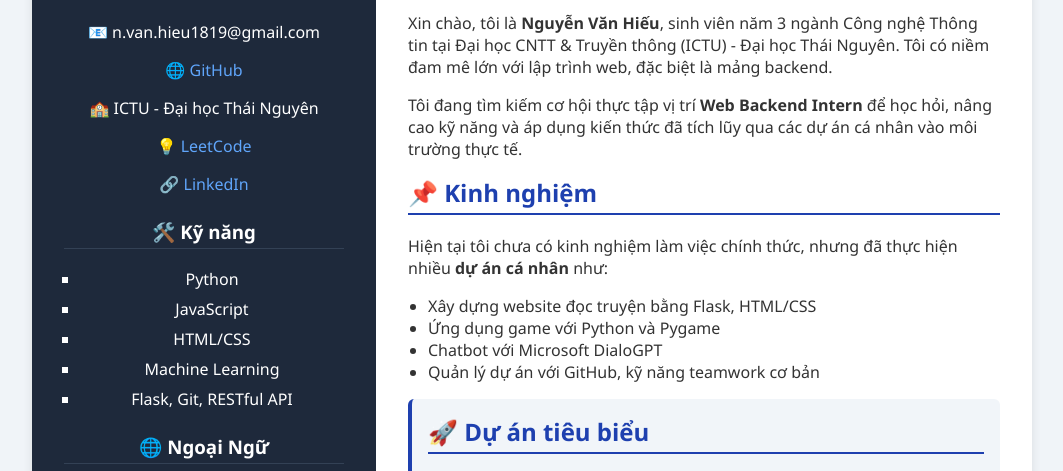
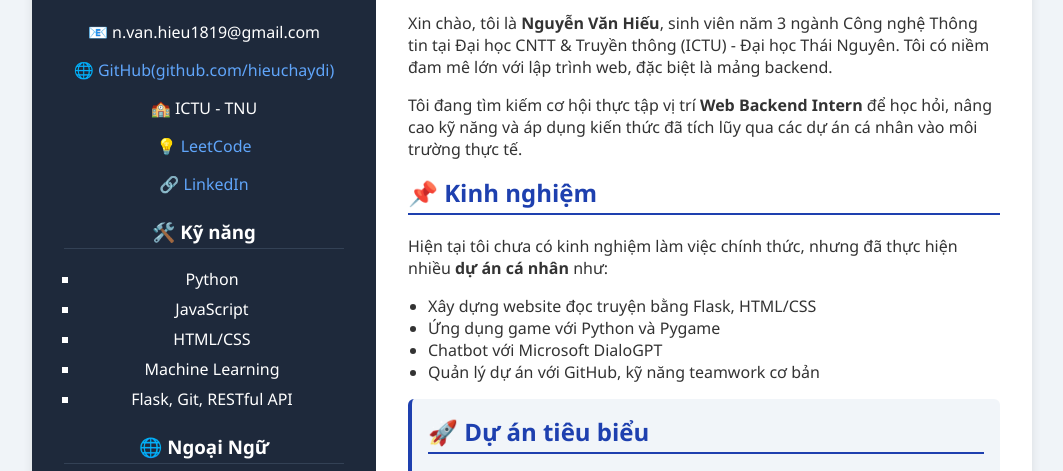
Before and after one commit to hieuchaydii/profile, a plain HTML site: page index.html in a window 1280 px wide. Shown: the part 287-758 px from the top of the page, without its empty margins (108-1171 px from the left). Drawn offline with Linux system fonts and the light colour scheme.

Commit message:
Update index.html

```diff
--- a/index.html
+++ b/index.html
@@ -119,8 +119,8 @@
 
       <div class="contact">
         <p>📧 n.van.hieu1819@gmail.com</p>
-        <p>🌐 <a href="https://github.com/hieuchaydi" target="_blank">GitHub</a></p>
-        <p>🏫 ICTU - Đại học Thái Nguyên</p>
+        <p>🌐 <a href="https://github.com/hieuchaydi" target="_blank">GitHub(github.com/hieuchaydi)</a></p>
+        <p>🏫 ICTU - TNU</p>
         <p>💡 <a href="https://leetcode.com/u/hieuand2004" target="_blank">LeetCode</a></p>
         <p>🔗 <a href="https://linkedin.com/in/hiếu-nguyễn-6a4932317" target="_blank">LinkedIn</a></p>
       </div>
```
